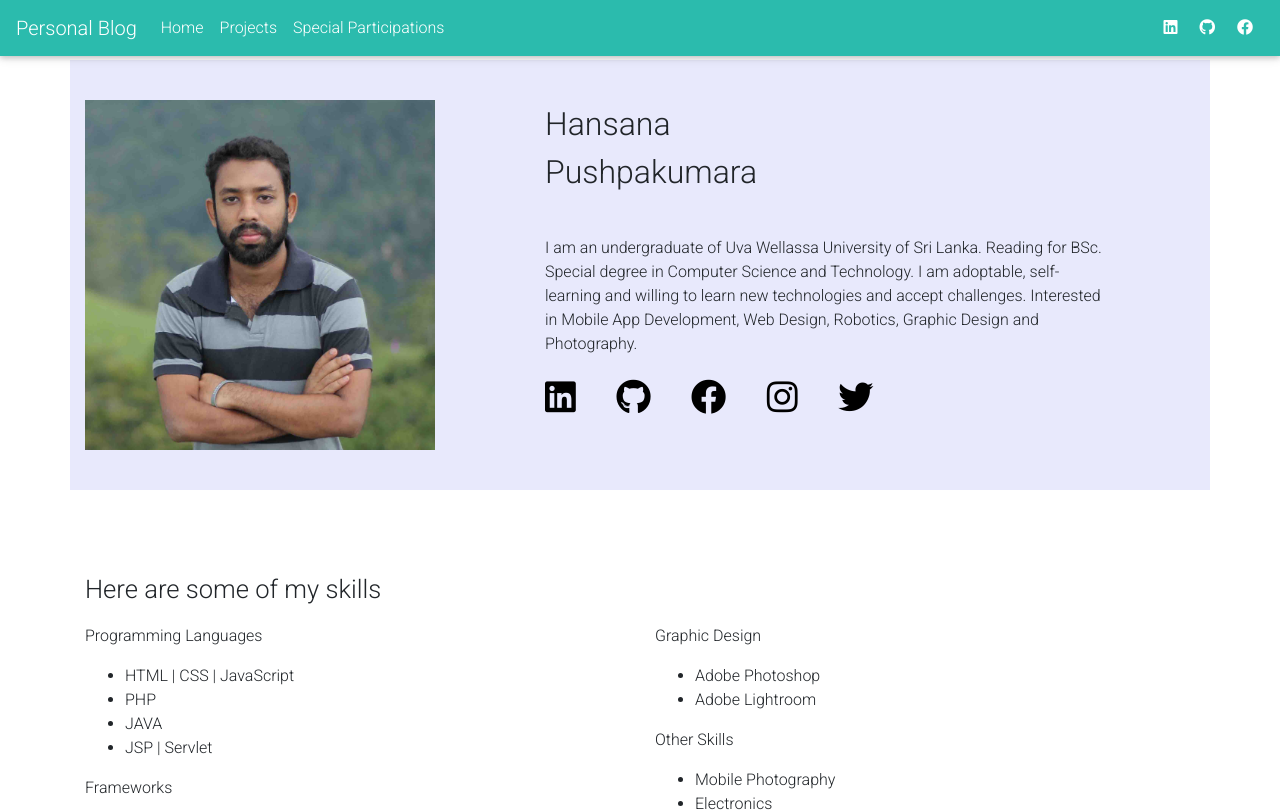
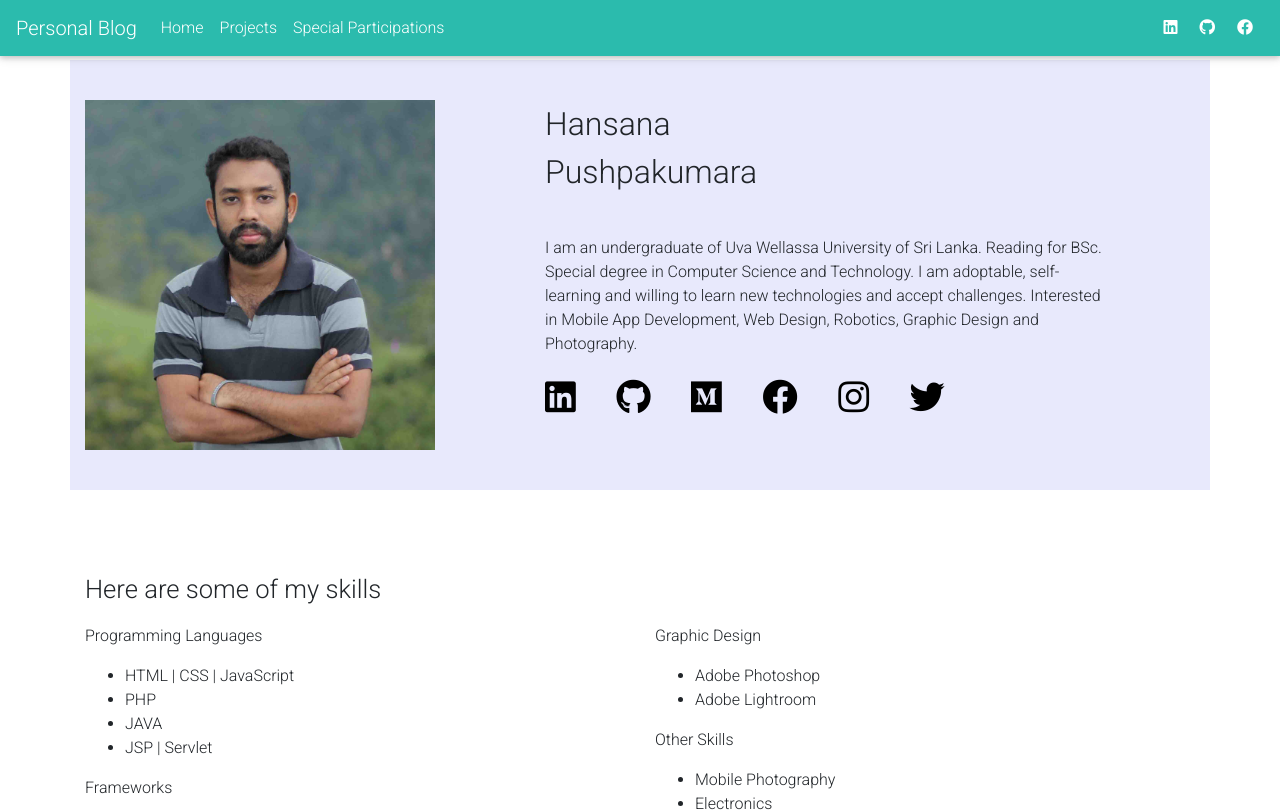
Before and after one commit to HansanaPushpakumara/HansanaPushpakumara.github.io, a plain HTML site: page index.html in a window 1280 px wide. Shown: the top 812 px of the page. Drawn offline with nearby package versions, Linux system fonts and the light colour scheme.

Commit message:
Update index.html

```diff
--- a/index.html
+++ b/index.html
@@ -92,6 +92,7 @@
                <p class="info_icon">
                  <a href="https://www.linkedin.com/in/hansana-pushpakumara-100363188/" target="_blank"><i class="fab fa-linkedin" id="info_icon"></i></a>
                  <a href="https://github.com/HansanaPushpakumara" target="_blank"><i class="fab fa-github" id="info_icon"></i></a>
+                 <a href="https://medium.com/@hansanapushpakumara" target="_blank"><i class="fab fa-medium" id="info_icon"></i></a>
                  <a href="https://www.facebook.com/profile.php?id=100011079367627" target="_blank"><i class="fab fa-facebook" id="info_icon"></i></a>
                  <a href="https://www.instagram.com/hansana_jr/" target="_blank"><i class="fab fa-instagram" id="info_icon"></i></a>
                  <a href="https://twitter.com/HansanaPushpak2" target="_blank"><i class="fab fa-twitter" id="info_icon"></i></a>
```
